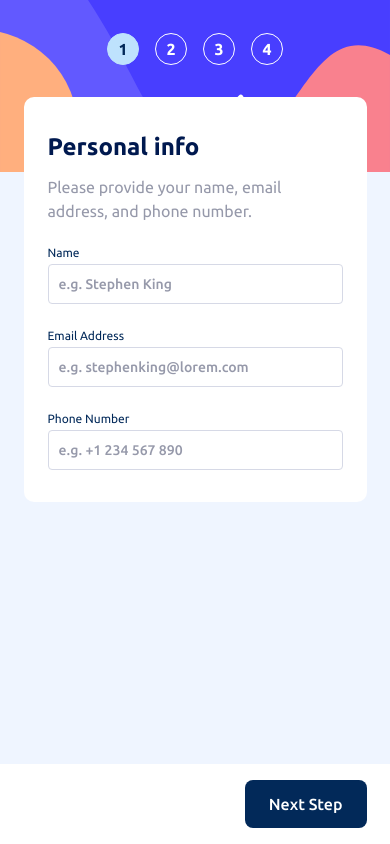
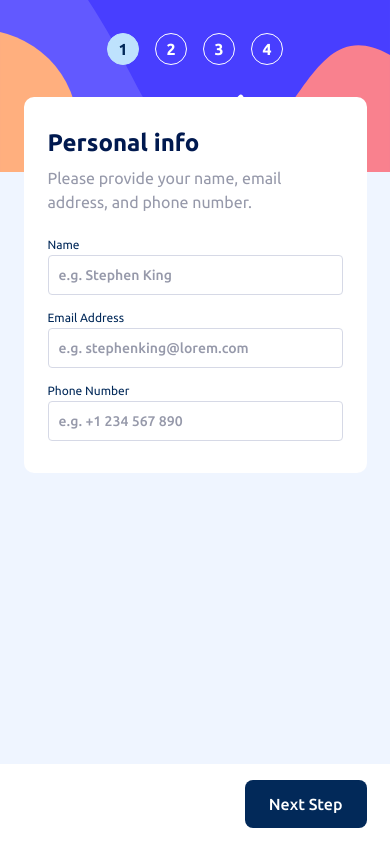
Before and after one commit to TsotMe/multi-step-form, a Vue app: page / in a window 390 px wide. Built offline with nearby package versions, Linux system fonts and the light colour scheme.

Commit message:
Update responsive styles for FirstStep.vue

```diff
--- a/src/components/StepsWrapper.vue
+++ b/src/components/StepsWrapper.vue
@@ -80,8 +80,10 @@ const handleNextButtonCLick = (value) => {
     <img class="hidden"
          src="../assets/images/icon-thank-you.svg"
          alt="">
-    <h2 class="font-ubuntu-bold text-[32px] text-[#00194F] mb-2.5 tablet:text-[24px] tablet:">{{ title }}</h2>
-    <p class="text-[#9699AA]">{{ description }}</p>
+    <h2
+      class="font-ubuntu-bold text-[32px] text-[#00194F] mb-2.5 tablet:text-[24px] tablet:leading-[28px] tablet:mb-[9px]">{{ title
+      }}</h2>
+    <p class="text-[#9699AA] tablet:h-[50px]">{{ description }}</p>
   </div>
   <keep-alive v-if="currentStep < 5">
     <Component :is="stepComponent" @goToSecondStep="emit('update:currentStep', 2)"/>
--- a/src/components/steps/FirstStep.vue
+++ b/src/components/steps/FirstStep.vue
@@ -6,7 +6,7 @@ const firstStepStore = useFirstStep()
 </script>
 
 <template>
-<div class="h-full flex flex-col gap-6 mt-[35px] tablet:mt-[22px]">
+<div class="h-full flex flex-col gap-6 mt-[35px] tablet:mt-[22px] tablet:gap-4">
   <CustomInput
     type="text"
     labelText="Name"
--- a/src/components/ui/CustomInput.vue
+++ b/src/components/ui/CustomInput.vue
@@ -39,8 +39,8 @@ const value = computed({
 <template>
 <div class="w-full h-fit">
   <div class="flex items-center justify-between mb-2 tablet:mb-[3px]">
-    <label class="text-[#022959] tablet:text-xs">{{ labelText }}</label>
-    <span class="font-ubuntu-bold text-[#EE374A] tablet:text-xs">{{ errorText }}</span>
+    <label class="text-[#022959] tablet:text-xs tablet:leading-[14px]">{{ labelText }}</label>
+    <span class="font-ubuntu-bold text-[#EE374A] tablet:text-xs tablet:leading-[14px]">{{ errorText }}</span>
   </div>
   <input
     class="w-full h-12 rounded-lg border border-solid border-[#D6D9E6] text-[#022959] pl-2.5 font-ubuntu-medium text-base
```
